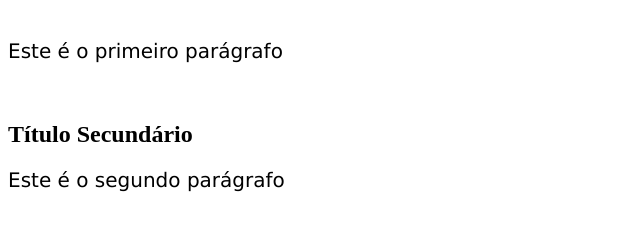
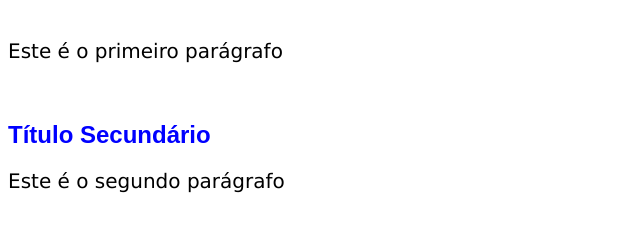
Before and after one commit to victoralsp/curso-senai, a plain HTML site: page curso_html/curso_html/14_Adicionando_CSS/index.html in a window 1280 px wide. Shown: the part 79-310 px from the top of the page, without its empty margins (0-640 px from the left). Drawn offline with Linux system fonts and the light colour scheme.

Commit message:
Update style.css

```diff
--- a/curso_html/curso_html/14_Adicionando_CSS/style.css
+++ b/curso_html/curso_html/14_Adicionando_CSS/style.css
@@ -7,3 +7,8 @@ p {
     font-family: Verdana, Geneva, Tahoma, sans-serif;
     font-size: 20px;
 }
+
+h2 {
+    font-family: Arial, Helvetica, sans-serif;
+    color: blue;
+}
```
